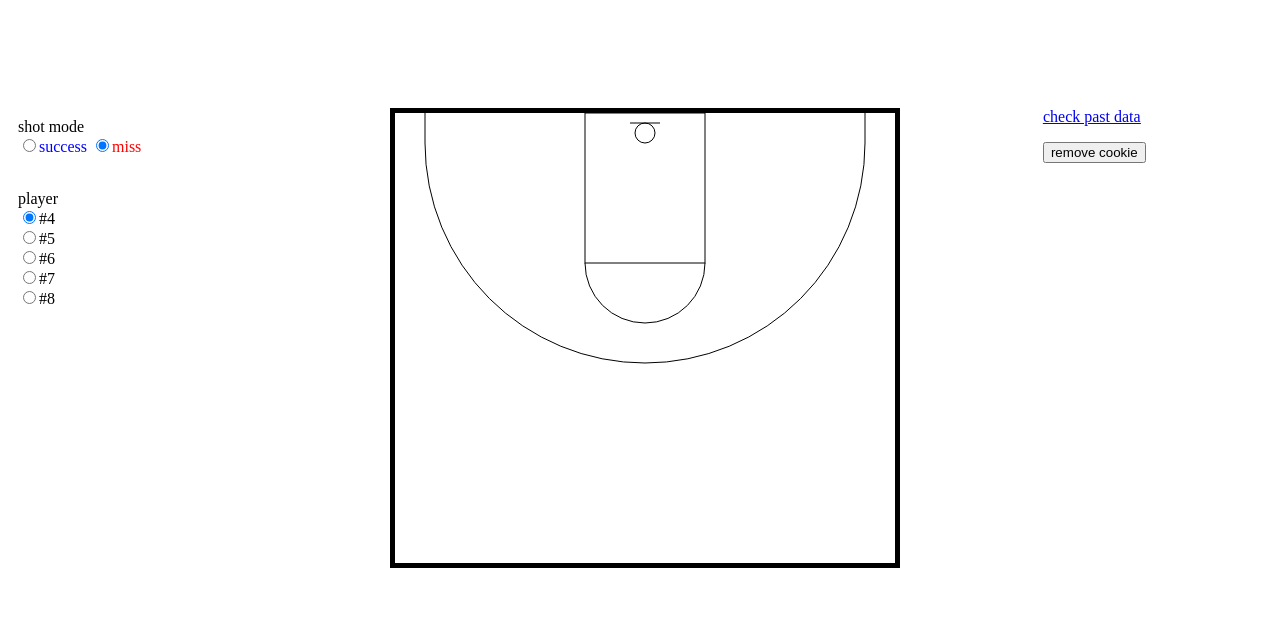
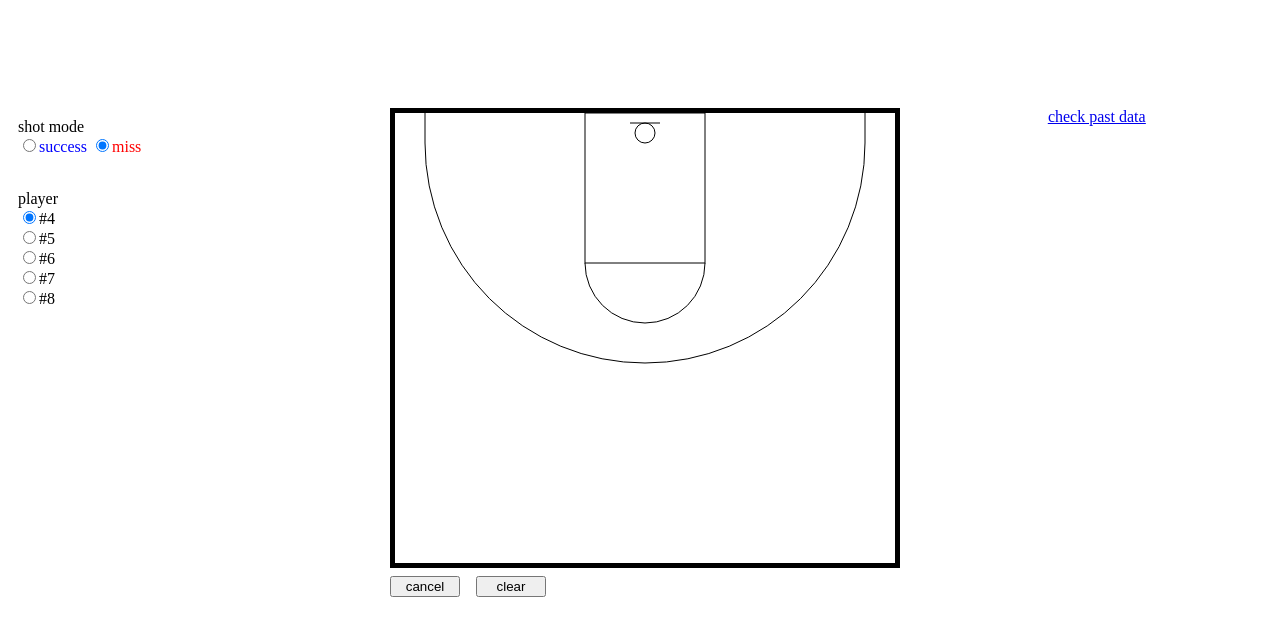
Before and after one commit to Ogawa222/shotchart, a plain HTML site: page index.html in a window 1280 px wide. Drawn offline with Linux system fonts and the light colour scheme.

Commit message:
クッキー機能を削除

```diff
--- a/index.html
+++ b/index.html
@@ -25,10 +25,10 @@
         </div>
         <div id="tran_link">
             <a href="pastData.html">check past data</a>
-            <p><button id="removebtn">remove cookie</button></P>
         </div>
         <div class="court">
             <canvas id="can" width="500" height="450"></canvas>
+            <button id="cancel" style="width:70px">cancel</button>　<button id="clear" style="width:70px">clear</button>
         </div>
     </div>
     <div id="space2"></div>
```
